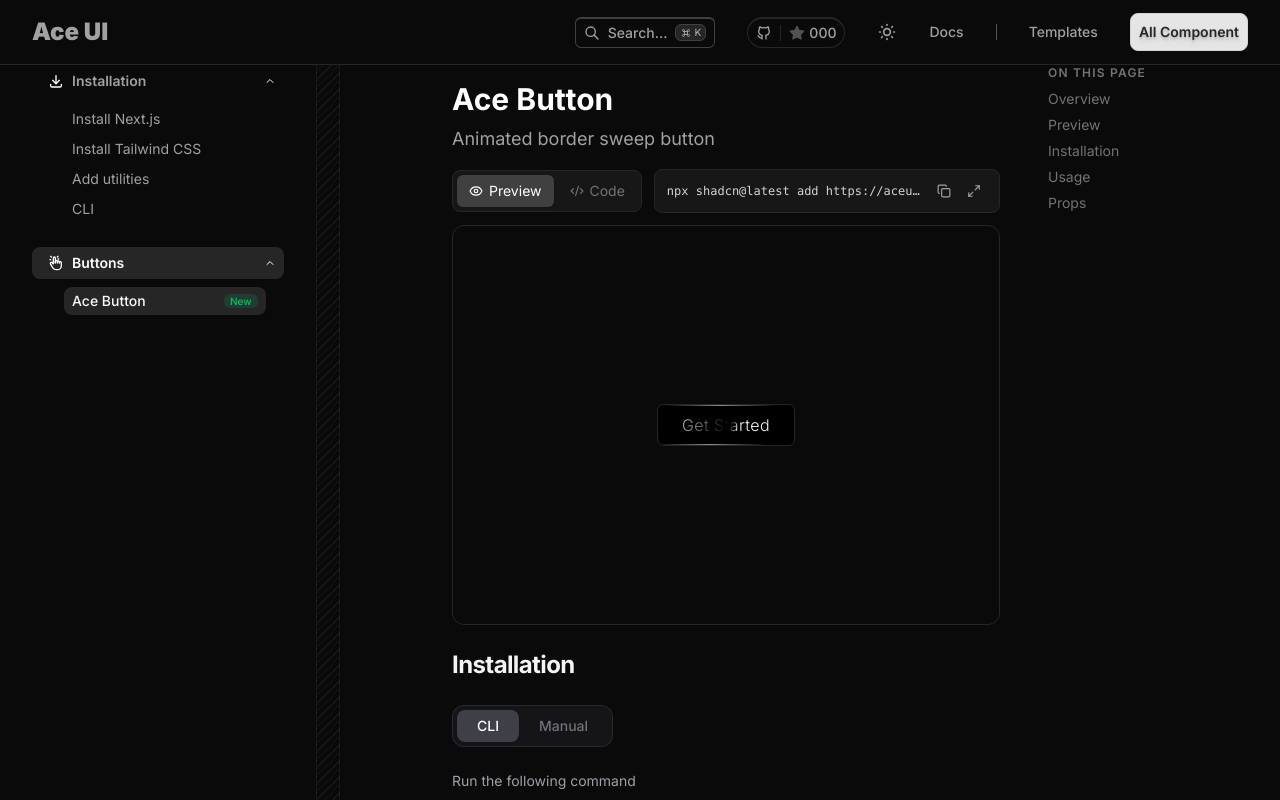
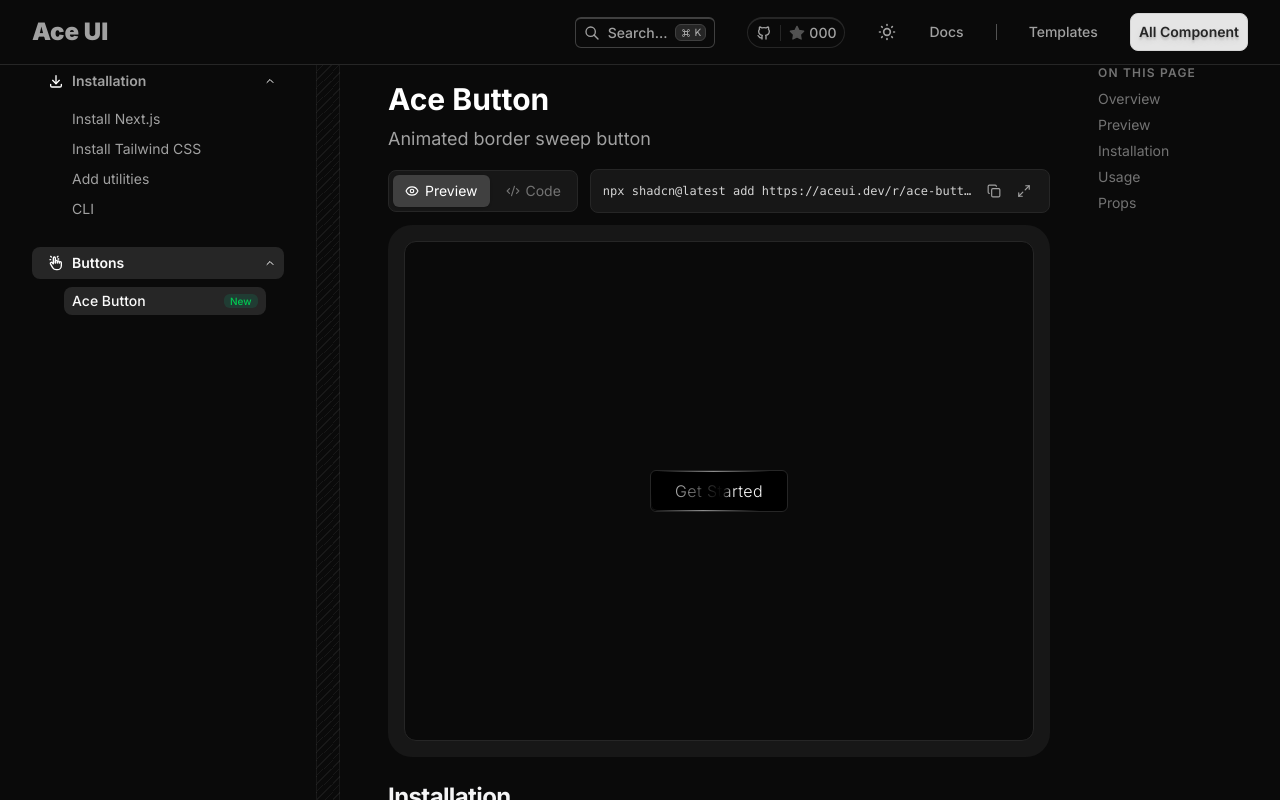
Before and after one commit to PrathamSingh1/Aceui, a Next.js app: page /components/ace-button in a window 1280 px wide. Shown: the top 800 px of the page. Built offline with nearby package versions, Linux system fonts and the light colour scheme.

Commit message:
added border to preview component

```diff
--- a/src/app/components/layout.tsx
+++ b/src/app/components/layout.tsx
@@ -7,7 +7,7 @@
   children: React.ReactNode;
 }) {
   return (
-    <div className="bg-light dark:bg-dark w-full flex-1 items-start px-4 md:grid md:grid-cols-[252px_24px_minmax(0,1fr)] md:gap-6 md:px-8 lg:grid-cols-[252px_24px_minmax(0,1fr)] lg:gap-8 xl:grid-cols-[252px_24px_minmax(0,1fr)_200px]">
+    <div className="bg-light dark:bg-dark w-full flex-1 items-start px-4 md:grid md:grid-cols-[252px_24px_minmax(0,1fr)] md:gap-6 md:px-8 lg:grid-cols-[252px_24px_minmax(0,1fr)] lg:gap-8 xl:grid-cols-[252px_24px_minmax(0,1fr)_150px]">
       {/* Sidebar */}
       <aside className="fixed top-14 z-30 hidden h-[calc(100vh-3.5rem)] w-full shrink-0 overflow-y-auto md:sticky md:block">
         <Sidebar />
@@ -37,7 +37,7 @@
       </div>
 
       {/* Main content */}
-      <main className="bg-light dark:bg-dark relative py-3 pr-2 md:pr-4 md:pl-8 lg:py-4 lg:pl-12 xl:pl-20">
+      <main className="bg-light dark:bg-dark relative py-3 pr-4 md:pr-4 md:pl-4 lg:py-4 lg:pl-4 xl:pl-4">
         <div className="w-full min-w-0 [&>div]:max-w-6xl">{children}</div>
       </main>
 
--- a/src/components/docs/component-preview-panel.tsx
+++ b/src/components/docs/component-preview-panel.tsx
@@ -106,11 +106,13 @@
 
       {/* Preview panel */}
       {tab === "preview" && (
-        <div
-          id="preview"
-          className="relative flex min-h-[400px] w-full scroll-mt-24 items-center justify-center rounded-xl border border-neutral-200 bg-neutral-50 dark:border-neutral-800 dark:bg-neutral-950"
-        >
-          {children}
+        <div className="rounded-[24px] bg-[#171717] p-4">
+          <div
+            id="preview"
+            className="relative flex min-h-[500px] w-full scroll-mt-24 items-center justify-center rounded-xl border border-neutral-200 bg-neutral-50 dark:border-neutral-800 dark:bg-neutral-950"
+          >
+            {children}
+          </div>
         </div>
       )}
 
--- a/src/components/ui/component-showcase.tsx
+++ b/src/components/ui/component-showcase.tsx
@@ -35,7 +35,7 @@
   const installCommand = getShadcnAddCommand(componentName);
 
   return (
-    <div className="space-y-4">
+    <div className="w-full space-y-4">
       <div id="overview" className="scroll-mt-24">
         <h1 className="text-3xl font-bold text-neutral-900 dark:text-white">
           {title}
@@ -49,6 +49,7 @@
         installCommand={installCommand}
         sourceCode={sourceCode}
         componentName={componentName}
+        slug={slug}
       >
         {children}
       </ComponentPreviewPanel>
```
